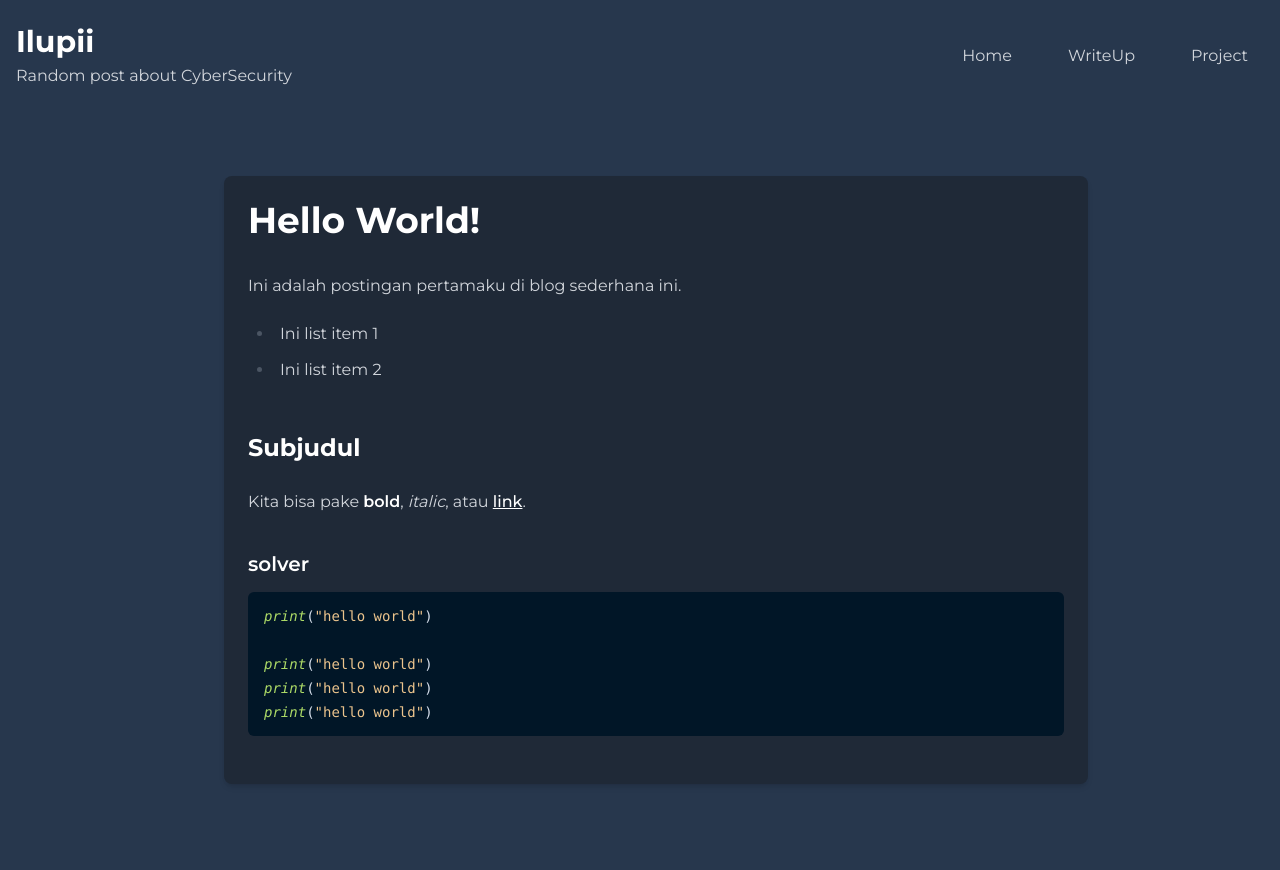
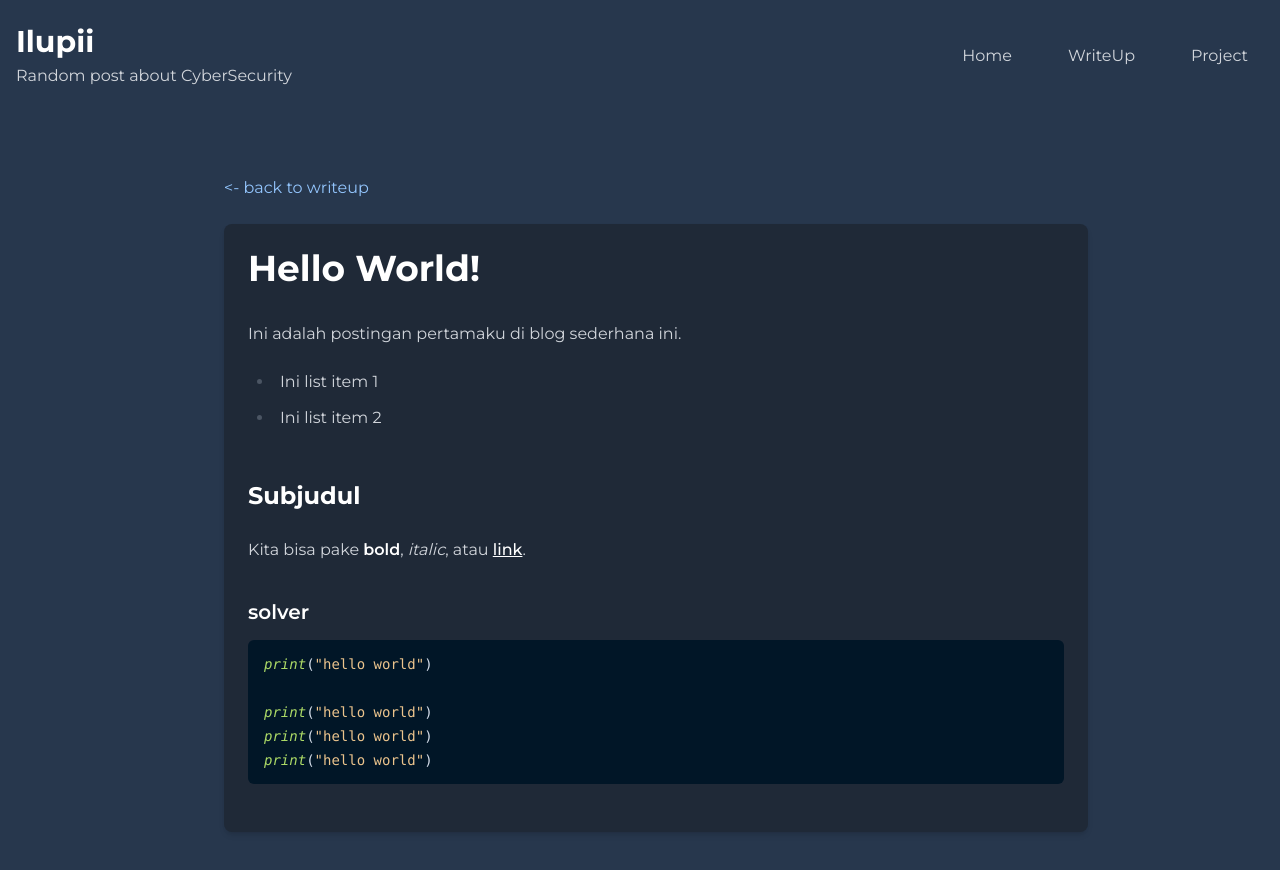
Before and after one commit to Ilupii17/ilupii-blog-no-backend, a Vue app: page /post/hello-world in a window 1280 px wide. Shown: the top 870 px of the page. Before the commit the page ends 848 px from the top, so only its background shows below. Built offline with nearby package versions, Linux system fonts and the light colour scheme.

Commit message:
update: tombol back di wu

```diff
--- a/src/components/postDetail.vue
+++ b/src/components/postDetail.vue
@@ -9,6 +9,12 @@
   </div>
 
   <article v-else class="max-w-4xl mx-auto px-4 py-8">
+    <div class="mb-6">
+        <router-link to="/writeup" class="text-blue-300 hover:underline flex items-center">
+            <- back to writeup
+        </router-link>
+    </div>
+
     <!-- <h1 class="text-3xl font-bold text-white mb-4">{{ post.title }}</h1> -->
 
     <div class="bg-gray-800 p-6 rounded-lg shadow-md">
```
